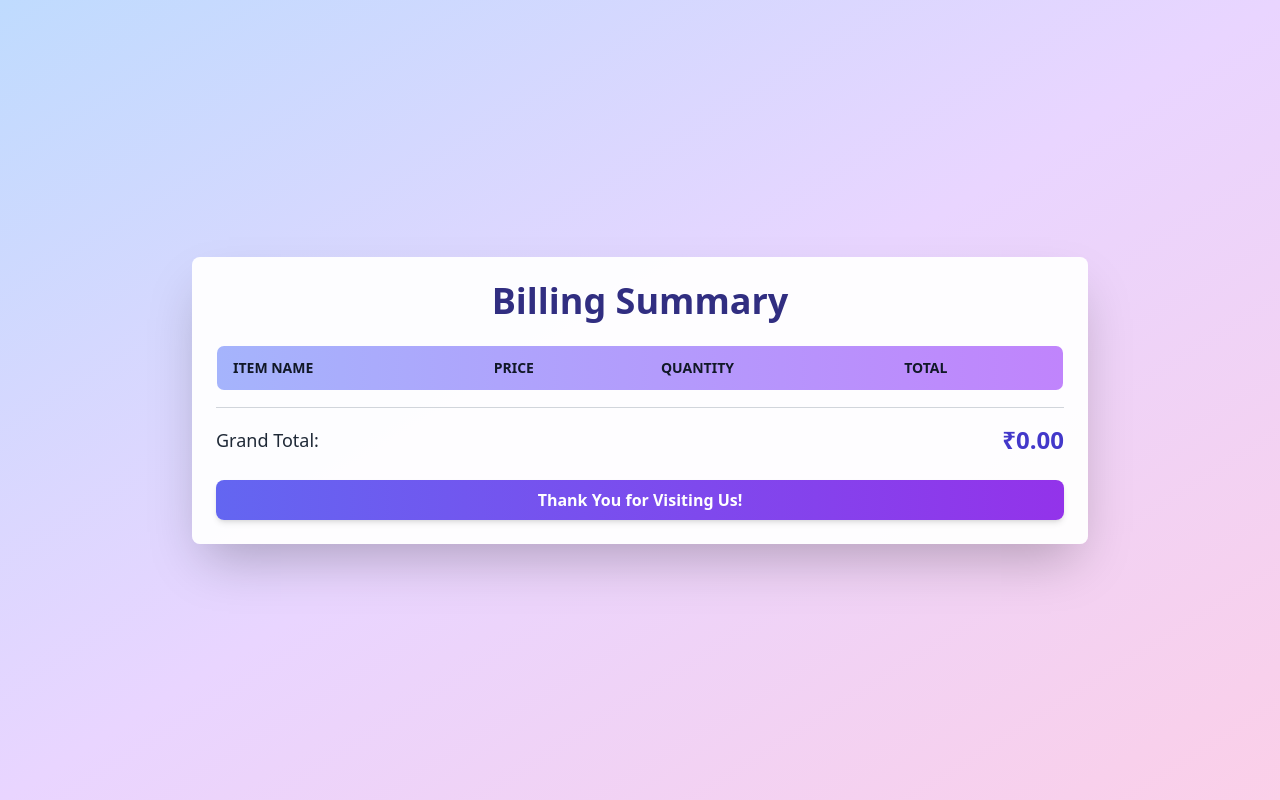
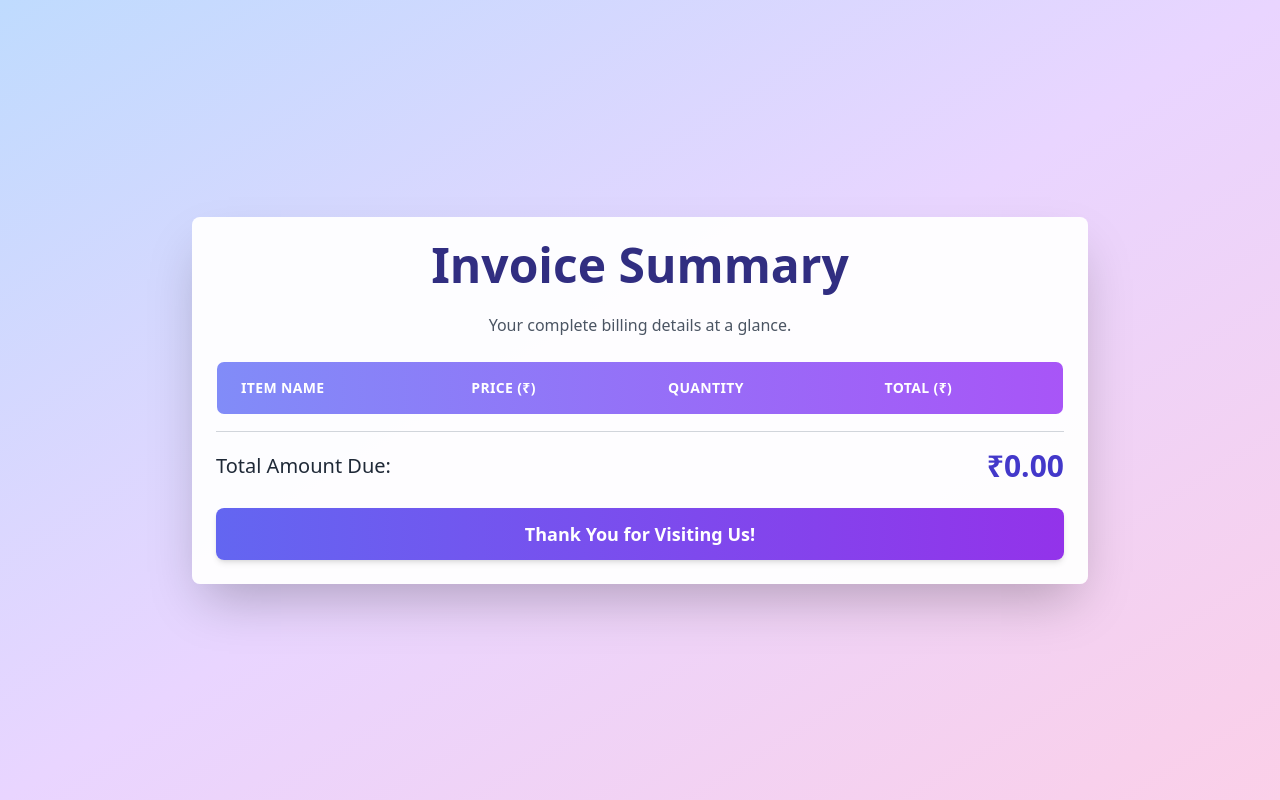
Before and after one commit to abhikhokhar/SwiftBill_Bill-Calculator, a plain HTML site: page billing-summary.html in a window 1280 px wide. Drawn offline with nearby package versions, Linux system fonts and the light colour scheme.

Commit message:
Update billing-summary.html

```diff
--- a/billing-summary.html
+++ b/billing-summary.html
@@ -1,47 +1,51 @@
 <!DOCTYPE html>
 <html lang="en">
+
 <head>
   <meta charset="UTF-8">
   <meta name="viewport" content="width=device-width, initial-scale=1.0">
   <title>Billing Summary</title>
   <script src="https://cdn.tailwindcss.com"></script>
 </head>
-<body class="bg-gradient-to-br from-blue-200 via-purple-200 to-pink-200 min-h-screen flex items-center justify-center p-4">
+
+<body
+  class="bg-gradient-to-br from-blue-200 via-purple-200 to-pink-200 min-h-screen flex items-center justify-center p-4">
   <div class="bg-white bg-opacity-95 shadow-2xl rounded-lg p-6 max-w-4xl w-full">
-    <h1
-      id="editableHeading"
-      class="text-3xl md:text-4xl font-bold text-center text-indigo-900 mb-6"
-      contenteditable="true"
-      oninput="saveHeading()"
-      title="Click to edit the title"
-    >
-      Billing Summary
+    <h1 id="editableHeading"
+      class="text-4xl md:text-5xl font-bold text-center text-indigo-900 mb-6 hover:cursor-pointer"
+      contenteditable="true" oninput="saveHeading()" title="Click to edit the title">
+      Invoice Summary
     </h1>
+    <p class="text-center text-gray-600 mb-6">
+      Your complete billing details at a glance.
+    </p>
 
     <div class="w-full">
       <table class="w-full border border-gray-300 divide-y divide-gray-300 rounded-lg overflow-hidden">
-        <thead class="bg-gradient-to-r from-indigo-300 to-purple-400">
+        <thead class="bg-gradient-to-r from-indigo-400 to-purple-500 text-white">
           <tr>
-            <th class="px-4 py-3 text-left text-xs md:text-sm font-semibold text-gray-900 uppercase">Item Name</th>
-            <th class="px-4 py-3 text-left text-xs md:text-sm font-semibold text-gray-900 uppercase">Price</th>
-            <th class="px-4 py-3 text-left text-xs md:text-sm font-semibold text-gray-900 uppercase">Quantity</th>
-            <th class="px-4 py-3 text-left text-xs md:text-sm font-semibold text-gray-900 uppercase">Total</th>
+            <th class="px-6 py-4 text-left text-sm font-semibold uppercase tracking-wide">Item Name</th>
+            <th class="px-6 py-4 text-left text-sm font-semibold uppercase tracking-wide">Price (₹)</th>
+            <th class="px-6 py-4 text-left text-sm font-semibold uppercase tracking-wide">Quantity</th>
+            <th class="px-6 py-4 text-left text-sm font-semibold uppercase tracking-wide">Total (₹)</th>
           </tr>
         </thead>
         <tbody id="tableBody" class="divide-y divide-gray-200 bg-white">
+
         </tbody>
       </table>
     </div>
+
     <div class="flex justify-between items-center border-t border-gray-300 pt-4 mt-4">
-      <span class="text-base md:text-lg font-medium text-gray-800">Grand Total:</span>
-      <span id="grandTotal" class="text-xl md:text-2xl font-extrabold text-indigo-700">₹0.00</span>
+      <span class="text-lg md:text-xl font-medium text-gray-800">Total Amount Due:</span>
+      <span id="grandTotal" class="text-2xl md:text-3xl font-extrabold text-indigo-700">₹0.00</span>
     </div>
-    <button class="mt-6 w-full py-2 bg-gradient-to-r from-indigo-500 to-purple-600 text-white font-semibold rounded-lg shadow-md hover:from-indigo-600 hover:to-purple-700 transition duration-300">
+
+    <button
+      class="mt-6 w-full py-3 bg-gradient-to-r from-indigo-500 to-purple-600 text-white font-semibold text-lg rounded-lg shadow-md hover:from-indigo-600 hover:to-purple-700 transition duration-300">
       Thank You for Visiting Us!
     </button>
   </div>
-
-
 
   <script>
     // Retrieve stored data from localStorage
@@ -76,8 +80,6 @@
     function saveHeading() {
       localStorage.setItem("billingHeading", editableHeading.textContent.trim());
     }
-
-
   </script>
 </body>
 </html>
```
Lines whose indentation alone changed are shown as unchanged.
